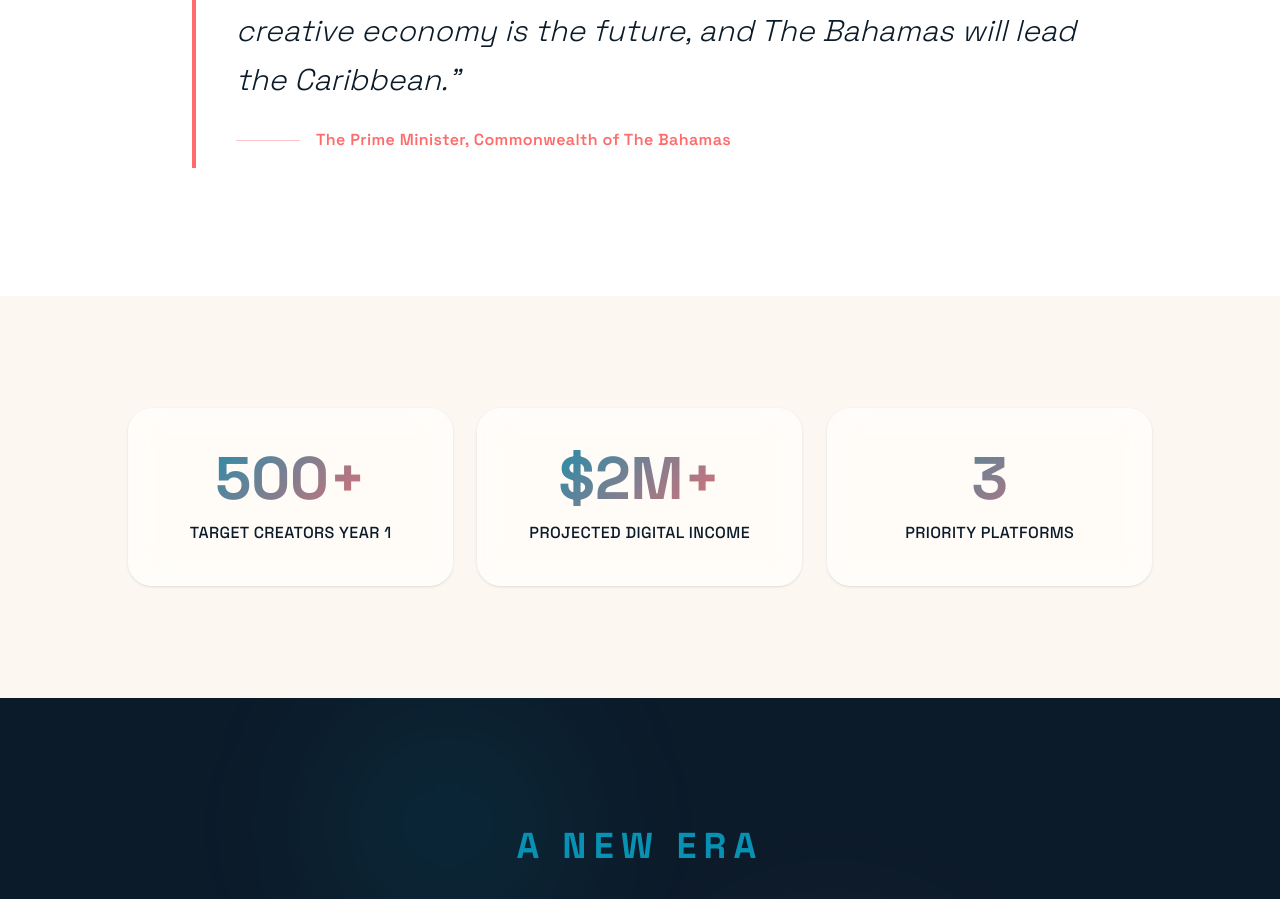
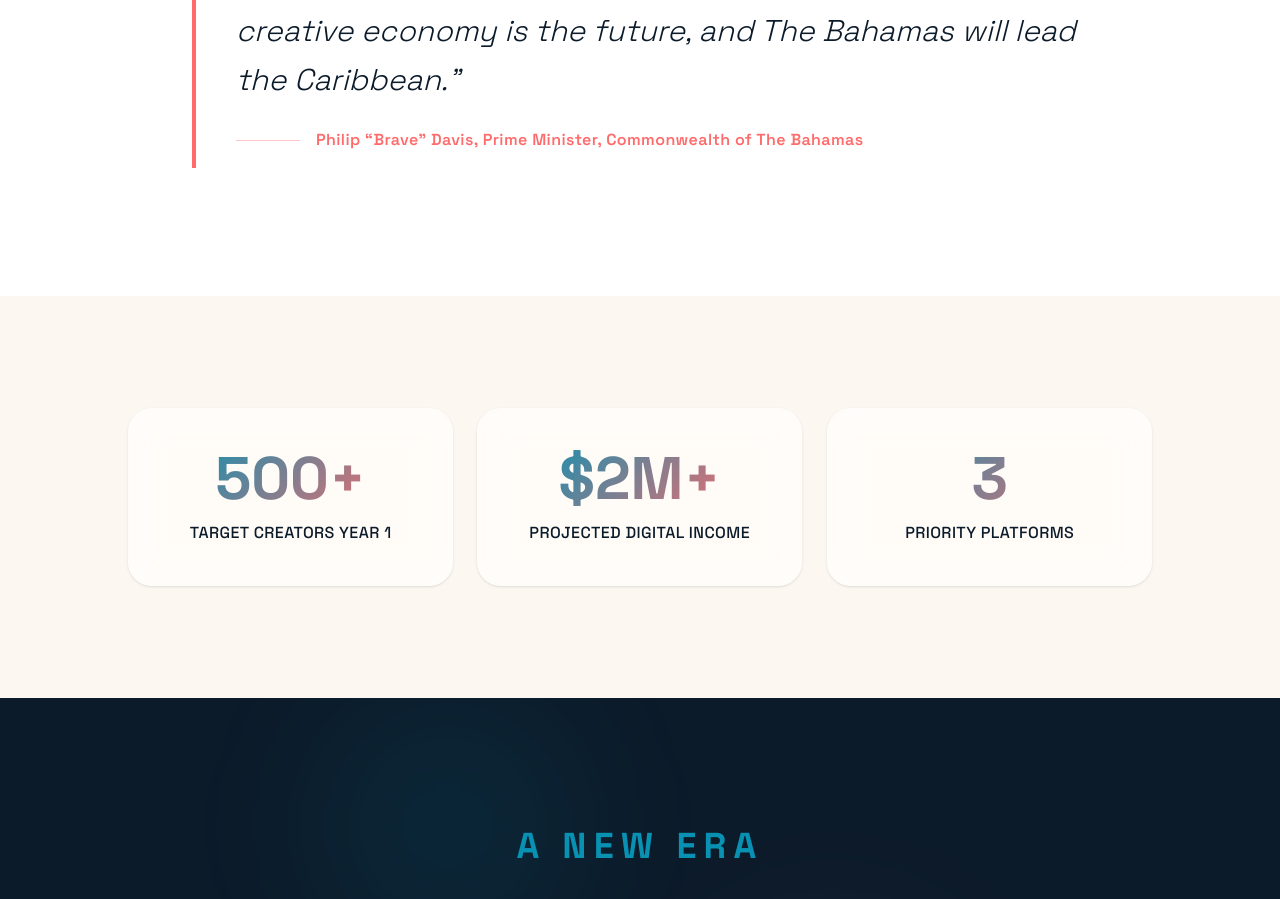
Before and after one commit to gmr0780/Bahamas-Creator-Economy, a Next.js app: page / in a window 1280 px wide. Shown: the part 1463-2362 px from the top of the page. Built offline with nearby package versions, Linux system fonts and the light colour scheme; no server answers; the database is empty.

Commit message:
Update PM quote attribution: Philip Brave Davis

```diff
--- a/src/app/page.tsx
+++ b/src/app/page.tsx
@@ -220,7 +220,7 @@ export default function Home() {
             <footer className="mt-6 flex items-center gap-4">
               <div className="h-px flex-1 max-w-16 bg-coral/40" />
               <cite className="not-italic text-sm sm:text-base text-coral font-semibold tracking-wide">
-                The Prime Minister, Commonwealth of The Bahamas
+                Philip &ldquo;Brave&rdquo; Davis, Prime Minister, Commonwealth of The Bahamas
               </cite>
             </footer>
           </blockquote>
```
